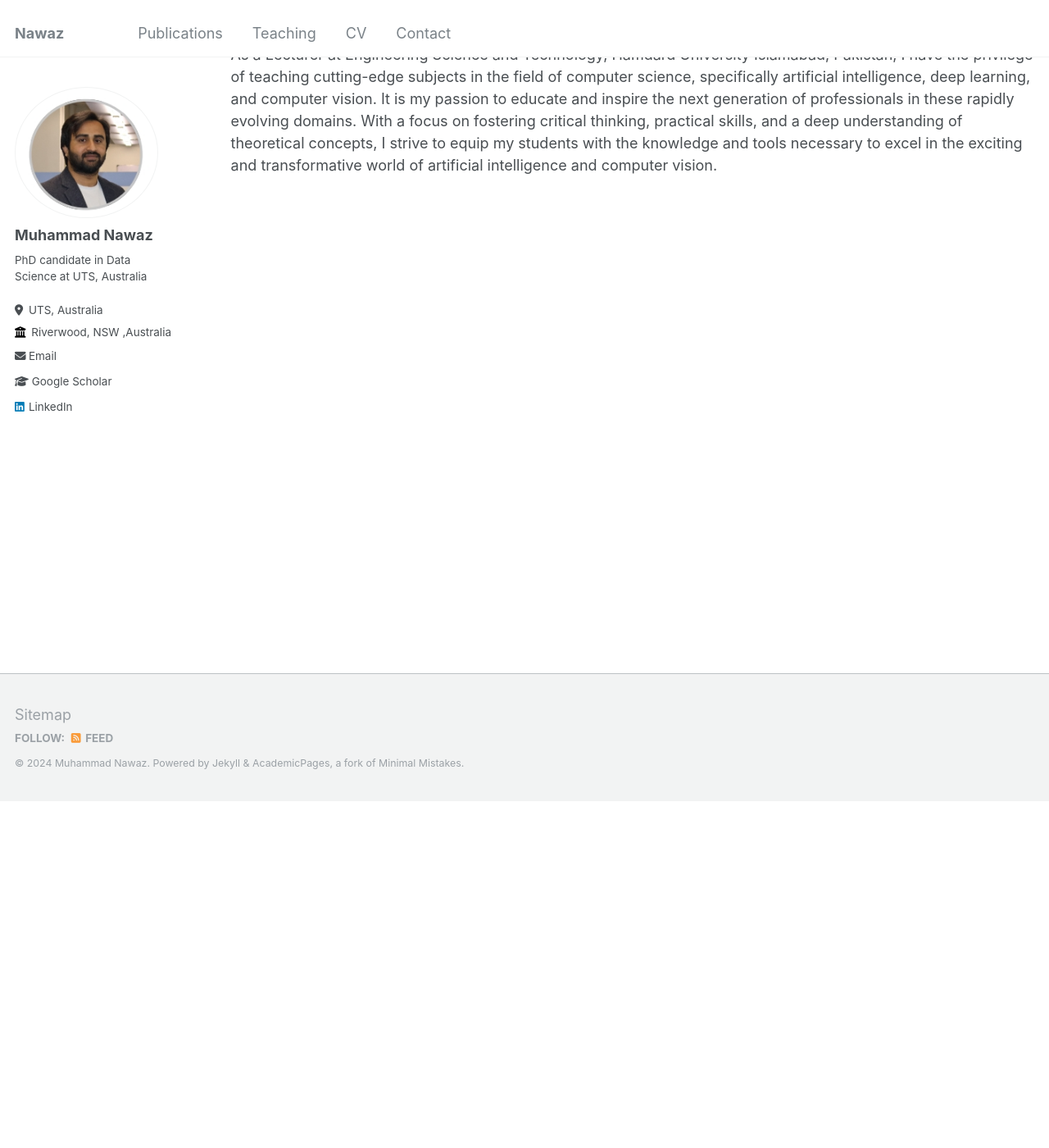
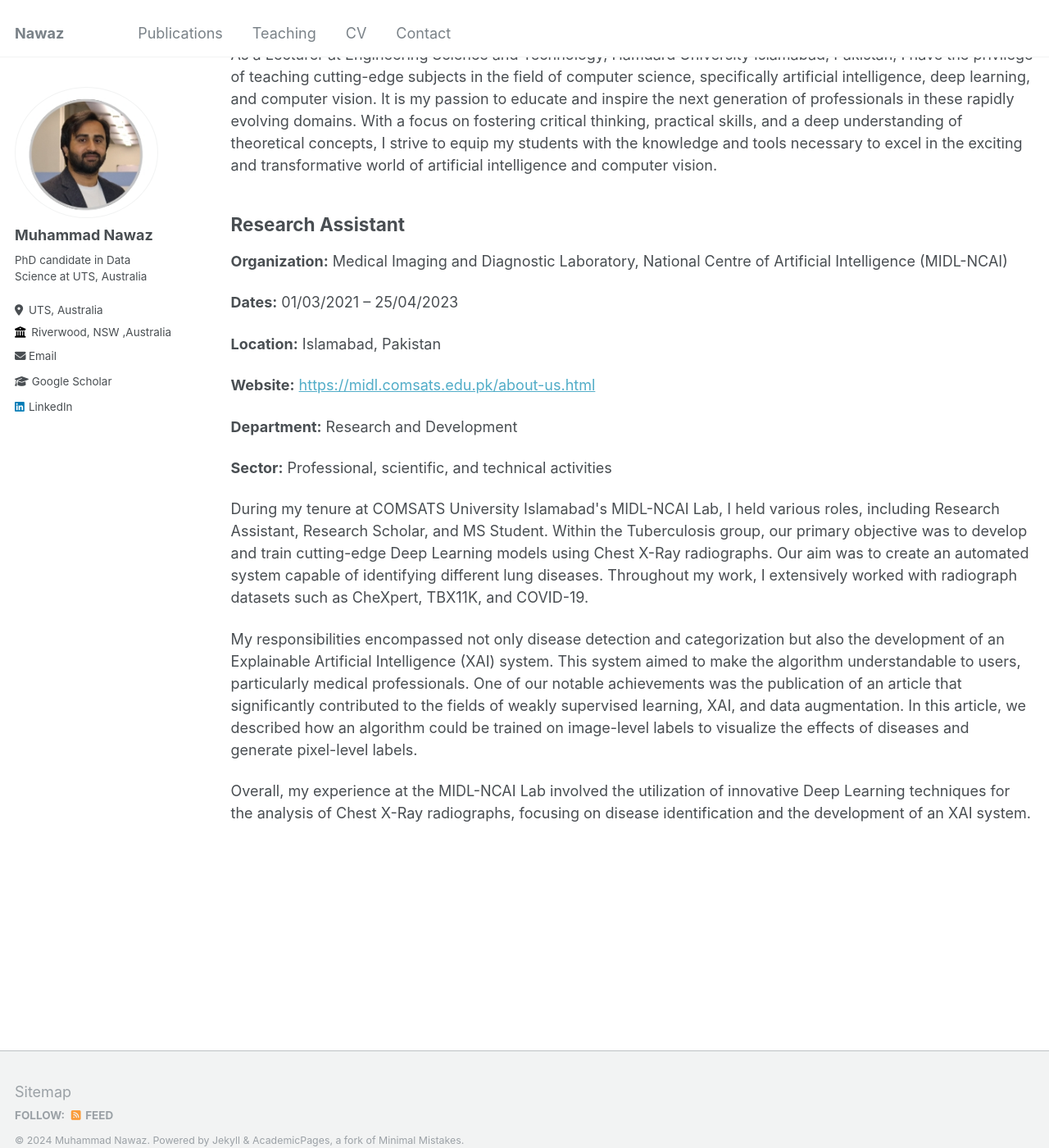
Before and after one commit to basmakhan11/Nawaz.github.io, a Jekyll site: the page built from _pages/teaching.html, in a window 1280 px wide and 1400 px high, scrolled down 423 px. Shown: the whole window at 82% size. Built offline with Jekyll 4.4.1, drawn with Linux system fonts in a browser that asks for light colours.

Commit message:
Update teaching.html

```diff
--- a/_pages/teaching.html
+++ b/_pages/teaching.html
@@ -29,3 +29,25 @@ author_profile: true
   </section>
 </body>
 </html>
+<!DOCTYPE html>
+<html lang="en">
+<head>
+  <meta charset="UTF-8">
+  <meta name="viewport" content="width=device-width, initial-scale=1.0">
+  <title>Research Assistant Experience</title>
+</head>
+<body>
+  <section>
+    <h2>Research Assistant</h2>
+    <p><strong>Organization:</strong> Medical Imaging and Diagnostic Laboratory, National Centre of Artificial Intelligence (MIDL-NCAI)</p>
+    <p><strong>Dates:</strong> 01/03/2021 – 25/04/2023</p>
+    <p><strong>Location:</strong> Islamabad, Pakistan</p>
+    <p><strong>Website:</strong> <a href="https://midl.comsats.edu.pk/about-us.html">https://midl.comsats.edu.pk/about-us.html</a></p>
+    <p><strong>Department:</strong> Research and Development</p>
+    <p><strong>Sector:</strong> Professional, scientific, and technical activities</p>
+    <p>During my tenure at COMSATS University Islamabad's MIDL-NCAI Lab, I held various roles, including Research Assistant, Research Scholar, and MS Student. Within the Tuberculosis group, our primary objective was to develop and train cutting-edge Deep Learning models using Chest X-Ray radiographs. Our aim was to create an automated system capable of identifying different lung diseases. Throughout my work, I extensively worked with radiograph datasets such as CheXpert, TBX11K, and COVID-19.</p>
+    <p>My responsibilities encompassed not only disease detection and categorization but also the development of an Explainable Artificial Intelligence (XAI) system. This system aimed to make the algorithm understandable to users, particularly medical professionals. One of our notable achievements was the publication of an article that significantly contributed to the fields of weakly supervised learning, XAI, and data augmentation. In this article, we described how an algorithm could be trained on image-level labels to visualize the effects of diseases and generate pixel-level labels.</p>
+    <p>Overall, my experience at the MIDL-NCAI Lab involved the utilization of innovative Deep Learning techniques for the analysis of Chest X-Ray radiographs, focusing on disease identification and the development of an XAI system.</p>
+  </section>
+</body>
+</html>
```
